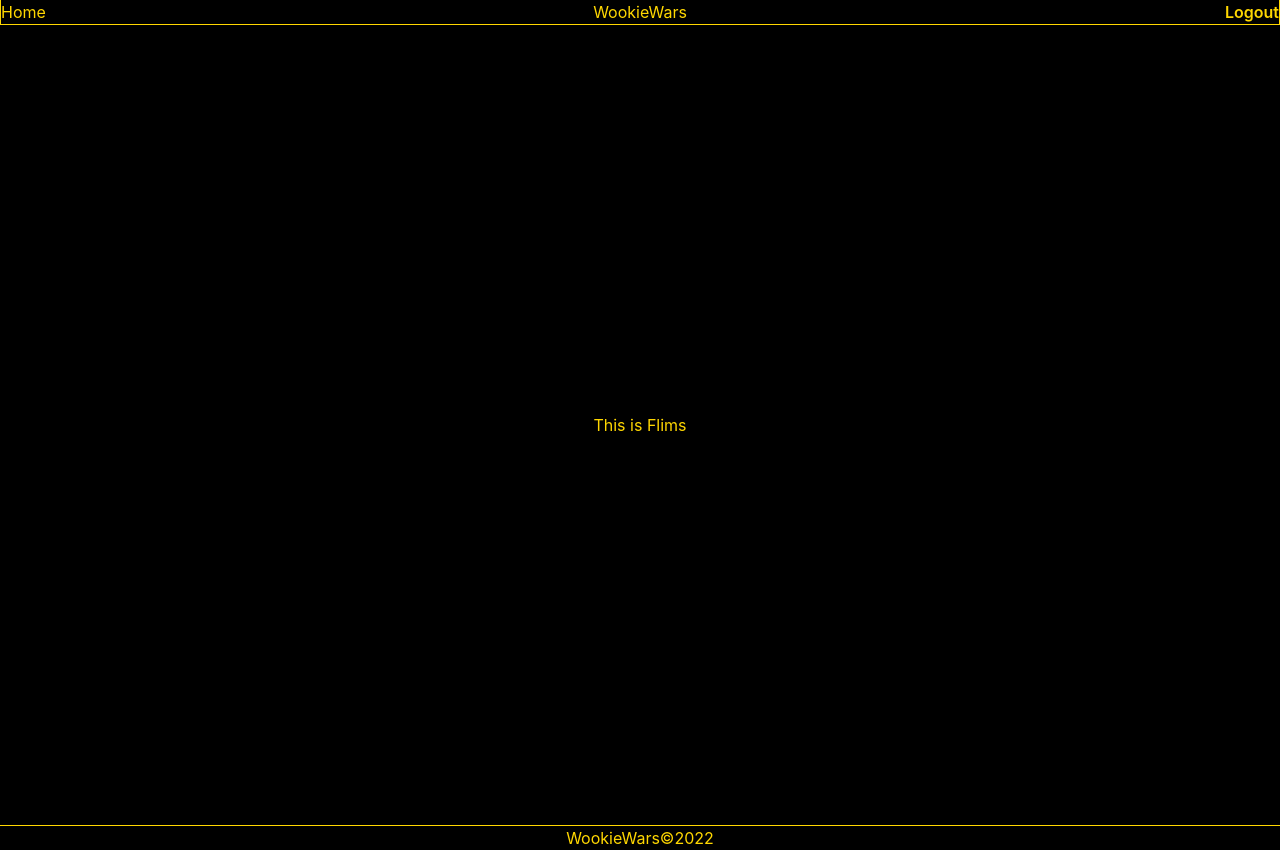
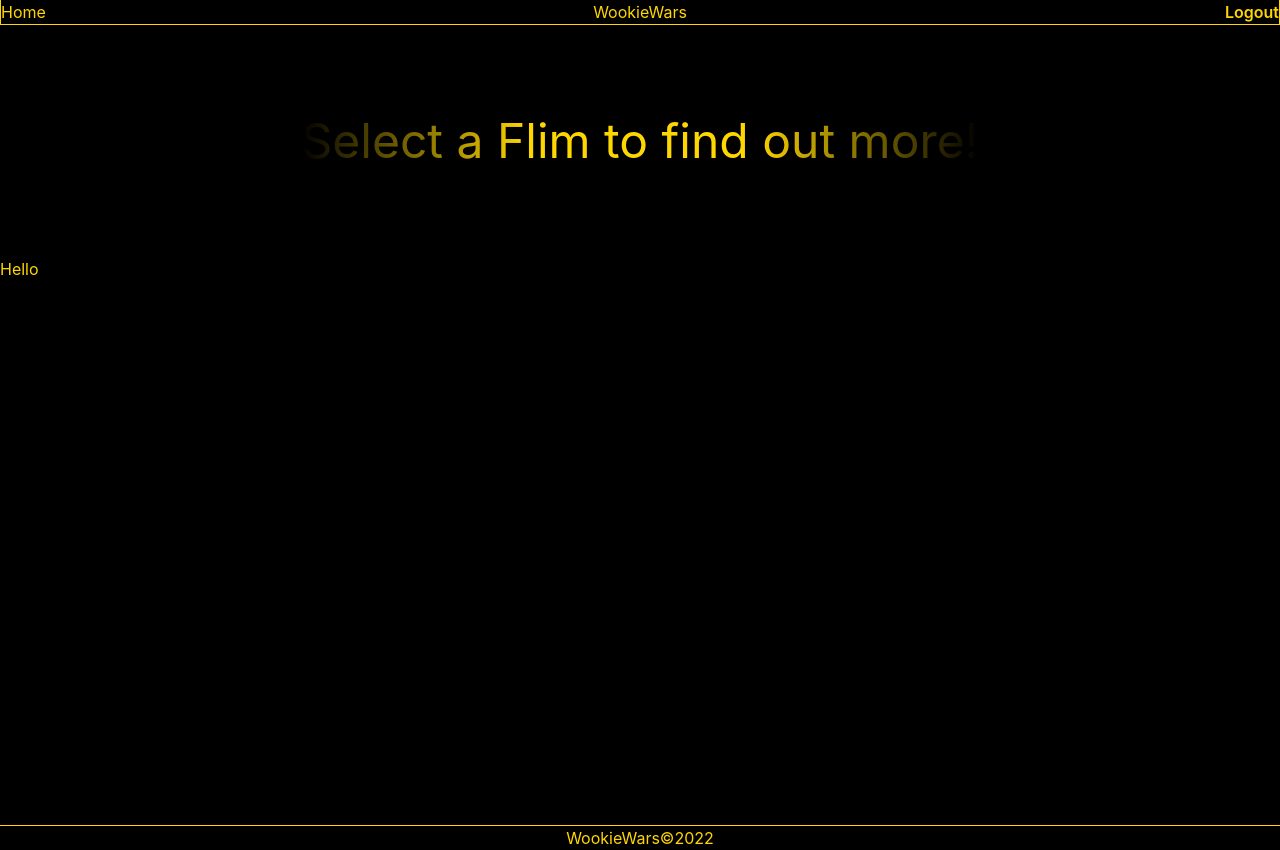
Before and after one commit to Shoreasg/WookieeWarsFE, a Next.js app: page /flims in a window 1280 px wide. Built offline with nearby package versions, Linux system fonts and the light colour scheme; no server answers.

Commit message:
Setup flims

```diff
--- /dev/null
+++ b/components/FlimsPage/FlimsCard.js
@@ -0,0 +1,23 @@
+import axios from "axios";
+import { useEffect, useState } from "react"
+
+const FlimsCard = () =>
+{
+    const [getFlims, setGetFlims] = useState([]);
+    useEffect(() => {
+      const flims =  () =>
+      {
+           axios.get(`${process.env.NEXT_PUBLIC_SWAPI_URL}/films/`)
+           .then((res)=>
+           {
+               console.log(res.data.results)
+           })
+      }
+      flims()
+    }, []);
+    return(
+        <h1>Hello</h1>
+    )
+}
+
+export default FlimsCard
--- a/components/Layout/Body.js
+++ b/components/Layout/Body.js
@@ -1,10 +1,10 @@
-import { Box, Center, Flex } from '@chakra-ui/react'
+import { Box } from '@chakra-ui/react'
 
 const Body = ({children}) => {
     return (
-        <Center bg='black' h='100vh' color='gold'>
+        <Box bg='black' h='100vh' color='gold' >
             {children}
-        </Center>
+        </Box>
 
     )
 }
--- a/components/WelcomePage/WelcomeText.js
+++ b/components/Layout/InstructionText.js
@@ -1,16 +1,16 @@
 import { Box, Center, Text } from "@chakra-ui/react"
 
-const WelcomeText = () => {
+const InstructionText = ({children}) => {
     return (
         <>
             <Center>
                 <Box textAlign={"center"}  mt="20" mb="20">
                     <Text fontSize="5xl" bgGradient='linear(to-l,black,gold,gold,black)' bgClip='text'>
-                        Welcome to WookieWars! Select a category!
+                      {children}
                     </Text>
                 </Box>
             </Center>
         </>
     )
 }
-export default WelcomeText
+export default InstructionText
--- a/pages/flims/index.js
+++ b/pages/flims/index.js
@@ -1,11 +1,16 @@
+import FlimsCard from "../../components/FlimsPage/FlimsCard"
 import Body from "../../components/Layout/Body"
 import Header from "../../components/Layout/Header"
+import InstructionText from "../../components/Layout/InstructionText"
 const Flims = () => {
     return (
         <>
             <Header Loggedin={true} />
             <Body>
-                This is Flims
+                <InstructionText>
+                    Select a Flim to find out more!
+                </InstructionText>
+                <FlimsCard/>
             </Body>
         </>
     )
--- a/pages/index.js
+++ b/pages/index.js
@@ -1,5 +1,5 @@
 import { Center } from "@chakra-ui/react";
-import Form from "../components/Form";
+import Form from "../components/LoginPage/Form";
 
 
 
```
Also changed, not shown: pages/welcome.js (+8 -6 lines), components/LoginPage/Form.js (renamed from components/Form.js).
